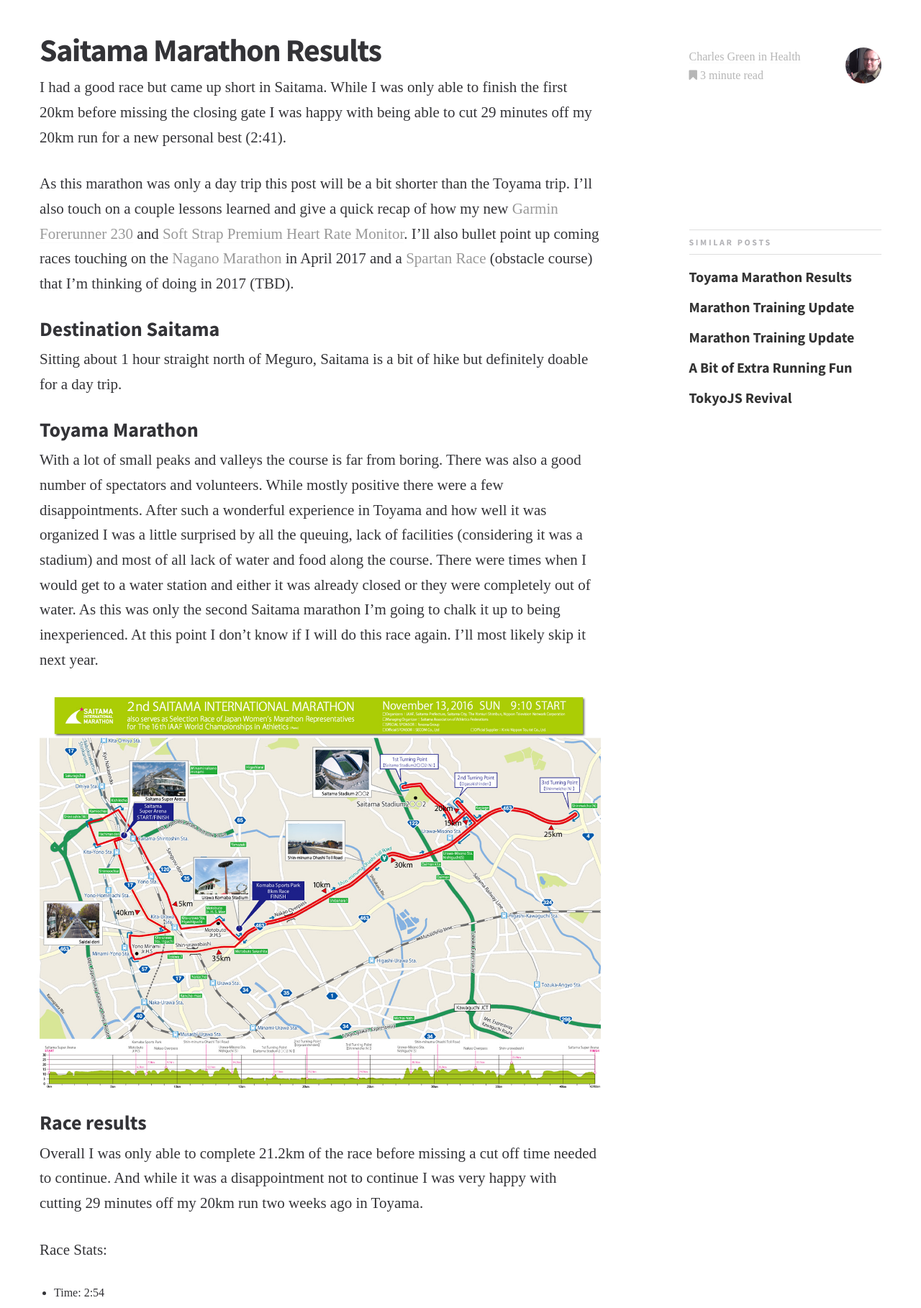
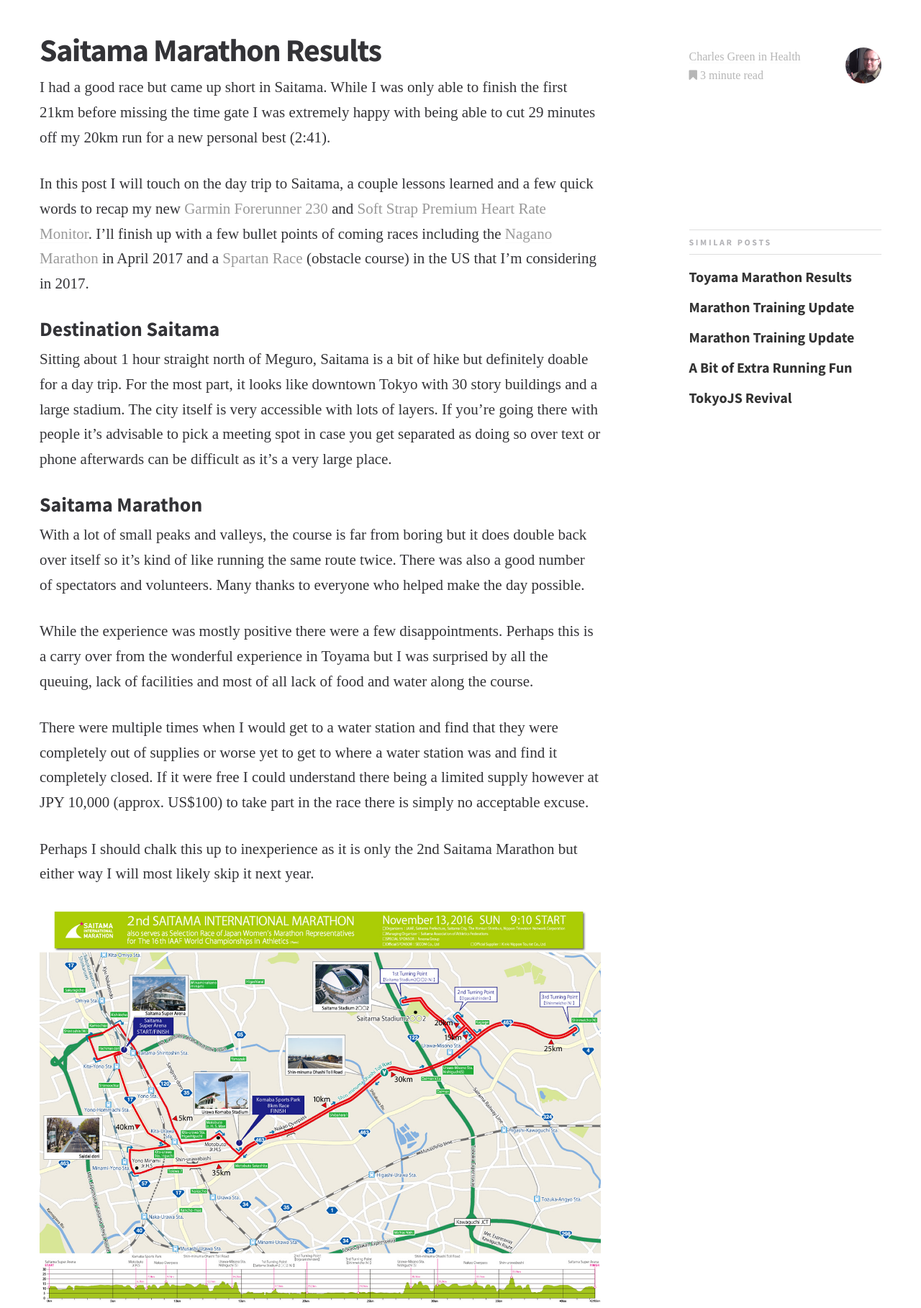
Before and after one commit to metizror/charlesgreen.github.io, a Jekyll site: the page built from _posts/2016-11-14-saitama-marathon-update.md, in a window 1280 px wide, cut to the strip 464-2282 px from the top of the page. Shown: the whole strip at 72% size. Built offline with Jekyll 4.4.1, drawn with Linux system fonts in a browser that asks for light colours; some web fonts are replaced; some of the changed text lies outside the part shown.

Commit message:
publish saitama marathon

```diff
--- a/_posts/2016-11-14-saitama-marathon-update.md
+++ b/_posts/2016-11-14-saitama-marathon-update.md
@@ -14,28 +14,33 @@
 square_related: recommend-tokyomarathon
 ---
 
-I had a good race but came up short in Saitama. While I was only able to finish the first 20km before missing the closing gate I was happy with being able to cut 29 minutes off my 20km run for a new personal best (2:41).
+I had a good race but came up short in Saitama. While I was only able to finish the first 21km before missing the time gate I was extremely happy with being able to cut 29 minutes off my 20km run for a new personal best (2:41).
 
-As this marathon was only a day trip this post will be a bit shorter than the Toyama trip.  I'll also touch on a couple lessons learned and give a quick recap of how my new [Garmin Forerunner 230](https://buy.garmin.com/en-US/US/into-sports/running/forerunner-230/prod523893.html) and [Soft Strap Premium Heart Rate Monitor](https://buy.garmin.com/en-US/US/shop-by-accessories/fitness-sensors/soft-strap-premium-heart-rate-monitor/prod15490_010-10997-07.html). I'll also bullet point up coming races touching on the [Nagano Marathon](http://www.naganomarathon.gr.jp) in April 2017 and a [Spartan Race](https://www.spartan.com/) (obstacle course) that I'm thinking of doing in 2017 (TBD).
+In this post I will touch on the day trip to Saitama, a couple lessons learned and a few quick words to recap my new [Garmin Forerunner 230](https://buy.garmin.com/en-US/US/into-sports/running/forerunner-230/prod523893.html) and [Soft Strap Premium Heart Rate Monitor](https://buy.garmin.com/en-US/US/shop-by-accessories/fitness-sensors/soft-strap-premium-heart-rate-monitor/prod15490_010-10997-07.html). I'll finish up with a few bullet points of coming races including the [Nagano Marathon](http://www.naganomarathon.gr.jp) in April 2017 and a [Spartan Race](https://www.spartan.com/) (obstacle course) in the US that I'm considering in 2017.
 
 
 ## Destination Saitama
 
-Sitting about 1 hour straight north of Meguro, Saitama is a bit of hike but definitely doable for a day trip.
+Sitting about 1 hour straight north of Meguro, Saitama is a bit of hike but definitely doable for a day trip. For the most part, it looks like downtown Tokyo with 30 story buildings and a large stadium. The city itself is very accessible with lots of layers. If you're going there with people it's advisable to pick a meeting spot in case you get separated as doing so over text or phone afterwards can be difficult as it's a very large place.
 
 
-## Toyama Marathon
+## Saitama Marathon
 
-With a lot of small peaks and valleys the course is far from boring. There was also a good number of spectators and volunteers. While mostly positive there were a few disappointments. After such a wonderful experience in Toyama and how well it was organized I was a little surprised by all the queuing, lack of facilities (considering it was a stadium) and most of all lack of water and food along the course. There were times when I would get to a water station and either it was already closed or they were completely out of water. As this was only the second Saitama marathon I'm going to chalk it up to being inexperienced. At this point I don't know if I will do this race again. I'll most likely skip it next year.
+With a lot of small peaks and valleys, the course is far from boring but it does double back over itself so it's kind of like running the same route twice. There was also a good number of spectators and volunteers. Many thanks to everyone who helped make the day possible.
+
+While the experience was mostly positive there were a few disappointments.  Perhaps this is a carry over from the wonderful  experience in Toyama but I was surprised by all the queuing, lack of facilities and most of all lack of food and water along the course.
+
+There were multiple times when I would get to a water station and find that they were completely out of supplies or worse yet to get to where a water station was and find it completely closed.  If it were free I could understand there being a limited supply however at JPY 10,000 (approx. US$100) to take part in the race there is simply no acceptable excuse.
+
+Perhaps I should chalk this up to inexperience as it is only the 2nd Saitama Marathon but either way I will most likely skip it next year.
 
 
 ![Saitama International Marathon 2016](/img/2016-11-14-saitama-marathon.jpg)
 
 
-## Race results
+## Race Results
 
-Overall I was only able to complete 21.2km of the race before missing a cut off time needed to continue.
-And while it was a disappointment not to continue I was very happy with cutting 29 minutes off my 20km run two weeks ago in Toyama.
+Overall I was only able to complete 21.2km of the 42.192km (26.2 miles) race before missing the cutoff time needed to clear the 6th time gate (discussed more in lessons learned). And while it was a disappointment not to be able to continue running and finish the race I was very happy to have pushed hard and cut 29 minutes off my 20km time to establish a new personal best.
 
 Race Stats:
 - Time: 2:54
@@ -46,20 +51,28 @@
 - 15km 1:56:56
 - 20km 2:41:21
 
+
+## Lessons Learned
+
+1. For those new to marathons like I am, it's useful to know that the race organizers place time cutoff points at different areas along the course. For example, this race had 10 gates and depending on the allocated time for the race and the position of the gates each one has a max passing time. If you pass within the allocated time then you can keep running. If not, you are forced to stop and you get a ride to the finish line. Personally, I found this a bit frustrating but I understand that the organizers need to ensure that the race is able to finish on time, all runners are able to make it back safely, and the roads are reopened on time.
+
+2. Race start and end times are the same for everyone regardless of when you actually cross the starting line. This is something I should have realized but I simply overlooked going into this race. With a time limit of 6 hours, this race was 38 minutes shorter than my finishing time in Toyama. My oversight was that I thought it was a cutoff time from when you started to when you had to finish the race but I didn't realize it was from when the sound of the starting gun. This means that whether you are at the start of the pack in group A or at the back in group G you have the same amount of time to cross the finish line. In order words, if you are at the back and start the race 15 or 20 minutes later than the people at the front then you simply have less time to finish the race.
+
+
 ## New Garmin Tech
 
-As an everyday watch the Garmin 230 will take a little getting used to but after turning off all of the notifications, beeps, buzzes, etc. it's starting to grow on me.
+As an everyday watch the Garmin 230 takes a little getting used to but after turning off all of the notifications, beeps, buzzes, etc. it's starting to grow on me.
 
-On race day, it was awesome and it over performed. It was quick to connect the HRM and enable the GPS. Best of all after 3 hours the battery was still at 90% which was a nice change from my Apple Watch and iPhone 5s which only lasted to the halfway point in Toyama.
+On race day, however, it was awesome and it outperformed all of my expectations. It was quick to connect the Heart Rate Monitor (HRM) and enable the GPS. Best of all after 3 hours the battery was still at 90% which was a nice change from my Apple Watch and iPhone 5s which only lasted 3 hours in my last race.
 
-It is definitely a must have for anyone running a long race. I can thank the pace feature for helping me cut so much time off my run.
-
-The only other piece of tech I am looking for is for a small iPod shuffle so I don't have to carry my phone just to listen to music. Other than that I'm all teched out.
+It is definitely a must have for anyone running a long race. I can thank the pace feature for helping me cut so much time off my run. The only other piece of tech I am looking for is for a small iPod Shuffle so I don't have to carry my phone just to listen to music. Other than that I'm all tech'ed out.
 
 
 ## Planned Improvements - Nagano Preparation
 
-Over the last couple of races my times have needed to increase drastically in order to finish on time. Starting at 7 hours Toyama was generous and I could focus on simply finishing the race. Then came Saitama at 6 hours. Still doable but definitely a stretch at my current health and weight.  Next up is the Nagano Marathon at 5 hours. I now have no choice but to shed some weight and work on both my endurance as well as speed drills. To help with this I'm looking at [McMillan Running](https://www.mcmillanrunning.com/) for either a custom training plan or monthly online coaching as this race will be my first real test and I want to give it my all.
+Over the last couple of races, my times have needed to increase drastically in order to finish on time. Starting at 7 hours Toyama was generous and I could focus on simply finishing the race. Then came Saitama at 6 hours. Still almost doable but definitely difficult at my current health and weight.
+
+Next up is the Nagano Marathon at 5 hours. I now have no choice but to shed 20-30kg work on both my endurance as well as speed drills. To help with this I'm looking at [McMillan Running](https://www.mcmillanrunning.com/) for either a custom training plan or monthly online coaching as this race will be my first real test and I want to give it my all.
 
 
 <iframe height='160' width='300' frameborder='0' allowtransparency='true' scrolling='no' src='https://www.strava.com/athletes/16169520/activity-summary/466fe07ddb7b0e1843700f67f3ecceee223a2595'></iframe>
```
